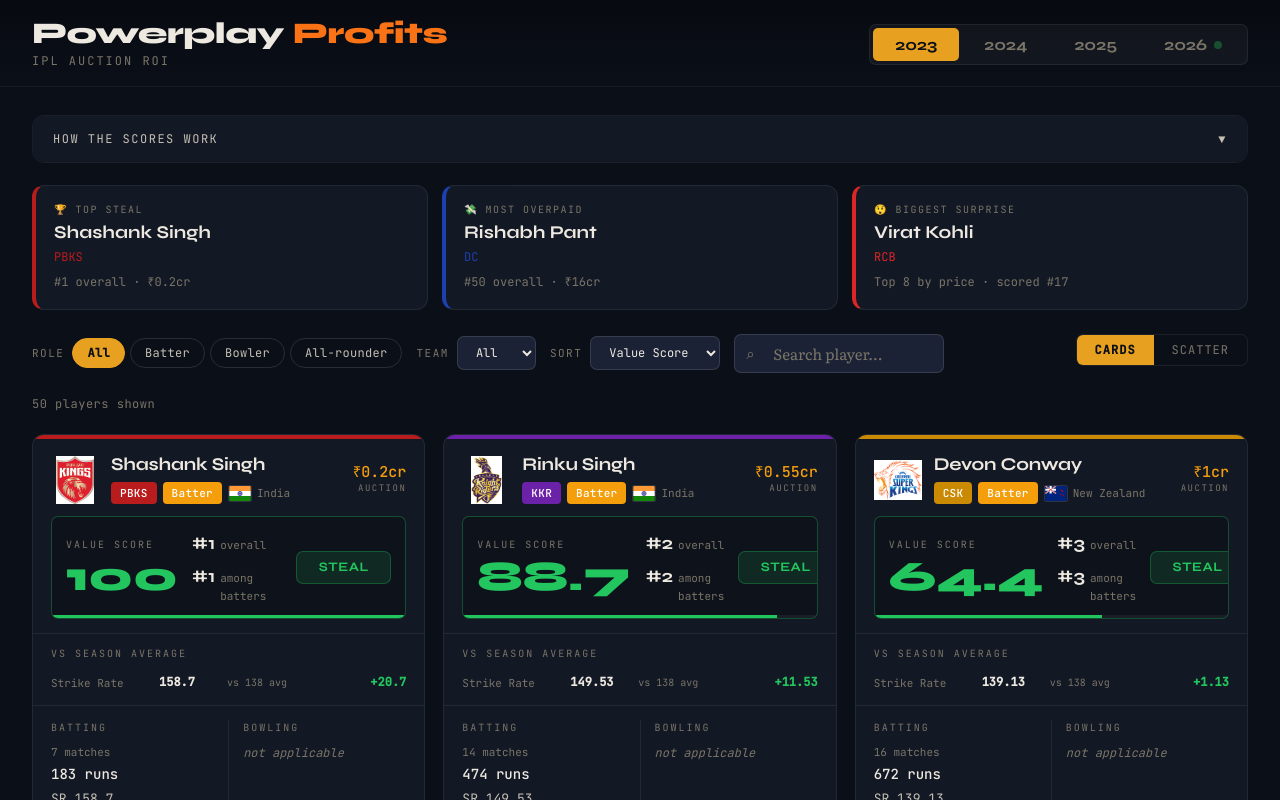
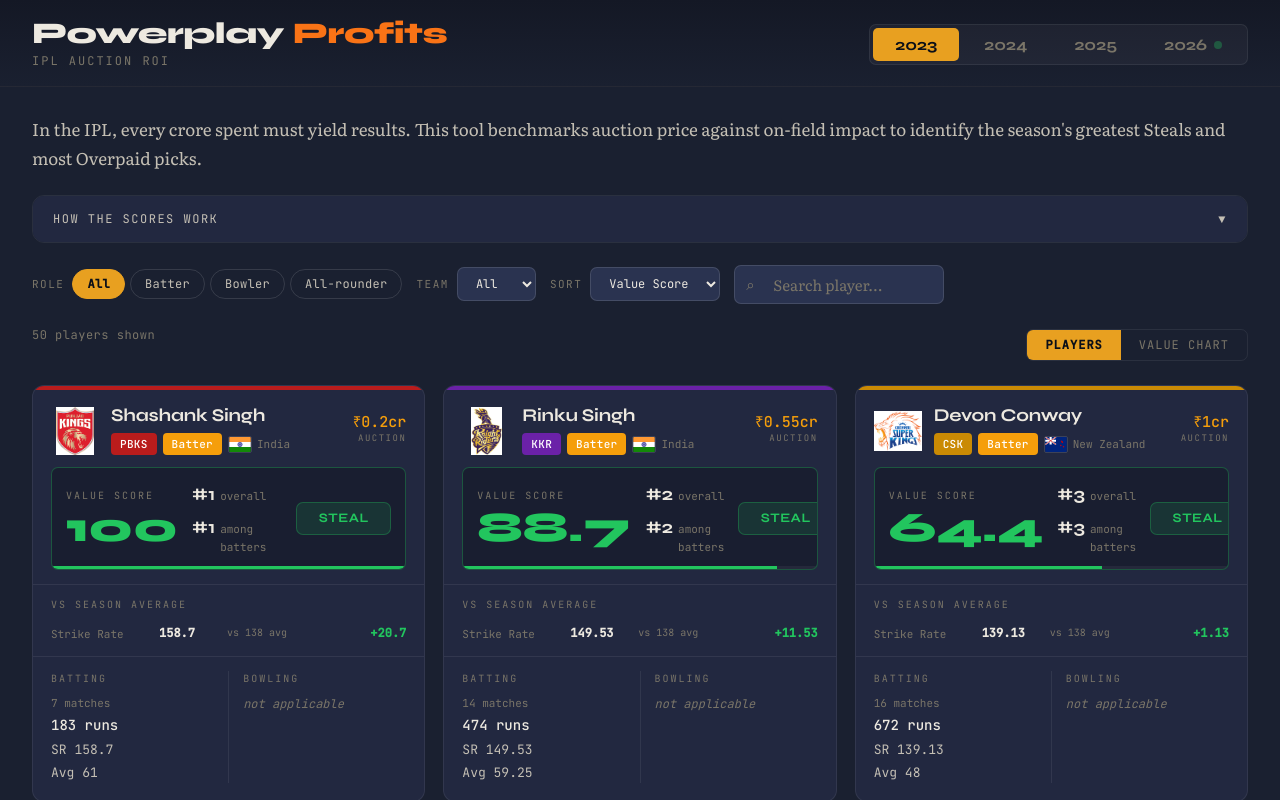
Before and after one commit to sidhingo/powerplay-profits, a React (Vite) app: page / in a window 1280 px wide. Shown: the top 800 px of the page. Built offline with nearby package versions, Linux system fonts and the light colour scheme.

Commit message:
feat: 2023 prior data, Apr 8 live stats, lighter bg, intro text, view toggle repositioned, players/value chart rename

```diff
--- a/src/App.jsx
+++ b/src/App.jsx
@@ -46,26 +46,30 @@
           <div className="live-banner">
             <span>⚡</span>
             <span>
-              <strong>IPL 2026 is live — started 28 March.</strong> Cards show predicted value tiers
-              based on averaged 2024 + 2025 form vs the 2026 auction price. The wider the confidence band,
-              the less prior data we have. Actuals unlock once the season ends in May.
+            <strong>IPL 2026 is live — started 28 March.</strong> Predictions are based on averaged 2023, 2024 and 2025 prior form vs the 2026 auction price. Live match stats shown on each card are informational only and do not affect the value scores. <strong>Stats last updated: April 8, 2026 — 14 matches played.</strong> Full season scores unlock in May.
             </span>
           </div>
         )}
 
+<p className="site-intro">
+          In the IPL, every crore spent must yield results. This tool benchmarks auction price against
+          on-field impact to identify the season's greatest Steals and most Overpaid picks.
+        </p>
+
         <Methodology season={season} />
-
-        {season !== 2026 && <Highlights players={allPlayers} season={season} />}
 
         <div className="controls">
           <FilterBar teams={teams} filters={filters} onChange={handleFilter} />
+        </div>
+
+        <div className="result-view-row">
+          <p className="result-count">{filtered.length} player{filtered.length !== 1 ? 's' : ''} shown</p>
           <div className="view-toggle">
-            <button className={`view-btn ${view === 'cards' ? 'active' : ''}`} onClick={() => setView('cards')}>CARDS</button>
-            <button className={`view-btn ${view === 'chart' ? 'active' : ''}`} onClick={() => setView('chart')}>SCATTER</button>
+            <button className={`view-btn ${view === 'cards' ? 'active' : ''}`} onClick={() => setView('cards')}>PLAYERS</button>
+            <button className={`view-btn ${view === 'chart' ? 'active' : ''}`} onClick={() => setView('chart')}>VALUE CHART</button>
           </div>
         </div>
 
-        <p className="result-count">{filtered.length} player{filtered.length !== 1 ? 's' : ''} shown</p>
 
         {view === 'chart' ? (
           <BubbleChart players={filtered} season={season} />
--- a/src/index.css
+++ b/src/index.css
@@ -7,10 +7,10 @@
    *, *::before, *::after { box-sizing: border-box; margin: 0; padding: 0; }
 
    :root {
-     --bg:        #0b0f18;
-     --surface:   #131825;
-     --surface2:  #1b2235;
-     --surface3:  #232d45;
+    --bg:        #1a2030;
+    --surface:   #222840;
+    --surface2:  #2a3350;
+    --surface3:  #323d5e;
 
      --text:      #ede9e0;
      --text-2:    #c4bfb4;
@@ -55,7 +55,7 @@
 
    /* ── HEADER ──────────────────────────────────────────────────── */
    .site-header {
-     background: linear-gradient(180deg, #070a10 0%, #0b0f18 100%);
+    background: linear-gradient(180deg, #141825 0%, #1a2030 100%);
      border-bottom: 1px solid var(--border);
      position: sticky;
      top: 0;
@@ -279,7 +279,13 @@
      margin-bottom: 20px;
      letter-spacing: 0.5px;
    }
-
+   /* ── RESULT + VIEW ROW ───────────────────────────────────────── */
+.result-view-row {
+  display: flex;
+  align-items: center;
+  justify-content: space-between;
+  margin-bottom: 20px;
+}
    /* ── CARDS GRID ──────────────────────────────────────────────── */
    .cards-grid {
      display: grid;
@@ -1014,14 +1020,23 @@
      border-top: 1px solid var(--border);
      padding-top: 16px;
    }
-
+   /* ── SITE INTRO ──────────────────────────────────────────────── */
+   .site-intro {
+    font-family: var(--f-body);
+    font-size: 17px;
+    color: var(--text-2);
+    line-height: 1.7;
+    margin-bottom: 22px;
+  }
    /* ── HIGHLIGHTS ──────────────────────────────────────────────── */
    .highlights {
-     display: grid;
-     grid-template-columns: repeat(3, 1fr);
-     gap: 14px;
-     margin-bottom: 24px;
-   }
+    display: grid;
+    grid-template-columns: repeat(3, 1fr);
+    gap: 14px;
+    margin-bottom: 24px;
+    padding-top: 20px;
+    border-top: 1px solid var(--border);
+  }
 
    .hl-card {
      background: var(--surface);
```
Also changed, not shown: src/data/players_2026.json.
